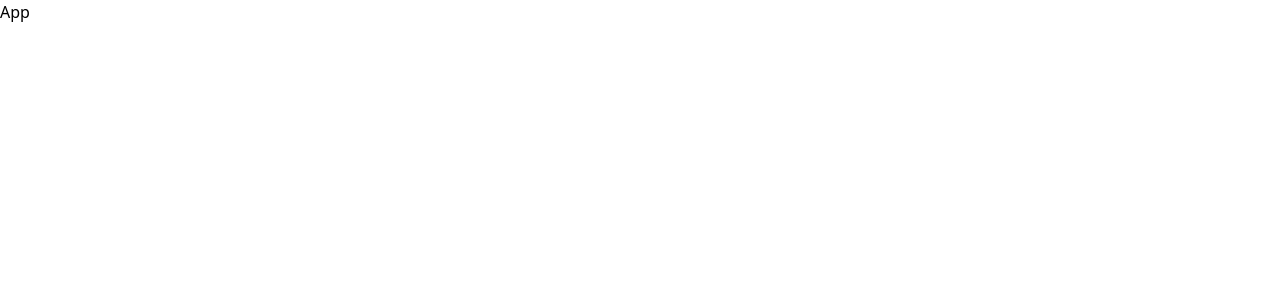
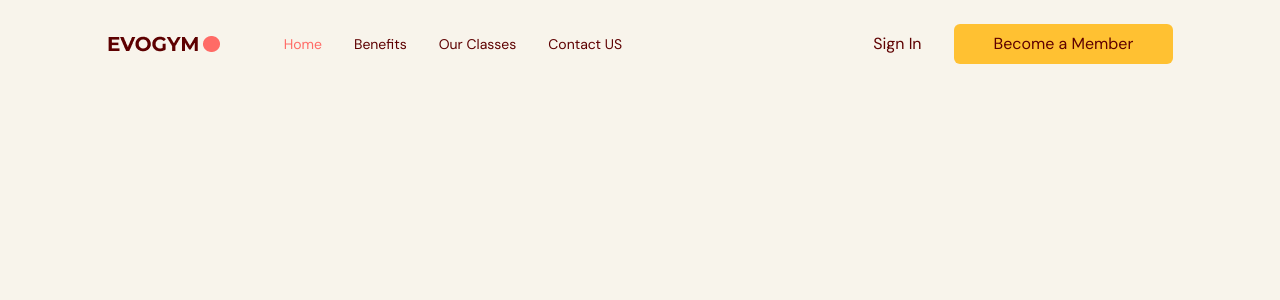
Before and after one commit to ariful-islam-dev/evogym, a React (Vite) app: page / in a window 1280 px wide. Shown: the top 300 px of the page. Built offline with nearby package versions, Linux system fonts and the light colour scheme.

Commit message:
complete the navigation bar

```diff
--- a/package.json
+++ b/package.json
@@ -10,6 +10,7 @@
     "preview": "vite preview"
   },
   "dependencies": {
+    "@heroicons/react": "^2.1.1",
     "framer-motion": "^10.16.16",
     "react": "^18.2.0",
     "react-anchor-link-smooth-scroll": "1.0.12",
--- a/src/App.tsx
+++ b/src/App.tsx
@@ -1,5 +1,31 @@
+import Navbar from "@/scenes/Navbar";
+import { useEffect, useState } from "react";
+import { SelectedPage } from "@/shared/types";
+
+SelectedPage
+
 function App() {
-  return <div className="app">App</div>;
+  const [selectedPage, setSelectedPage]=useState<SelectedPage>(SelectedPage.Home);
+  const [isTopOfPage, setIsTopOfPage]=useState<boolean>(true);
+
+  useEffect(()=>{
+    const handleScroll = ()=>{
+      if(window.scrollY === 0){
+        setIsTopOfPage(true);
+        setSelectedPage(SelectedPage.Home);
+      }
+
+      if(window.scrollY !== 0){
+        setIsTopOfPage(false)
+      }
+
+    }
+    window.addEventListener("scroll", handleScroll);
+    return ()=> window.removeEventListener("scroll", handleScroll);
+  }, [])
+  return <div className="app bg-gray-20">
+    <Navbar isTopOfPage={isTopOfPage} selectedPage={selectedPage} setSelectedPage={setSelectedPage}/>
+  </div>;
 }
 
 export default App;
--- /dev/null
+++ b/src/hooks/useMediaQuery.ts
@@ -0,0 +1,20 @@
+import{ useEffect, useState } from 'react';
+
+
+
+function useMediaQuery(query: string) {
+    const [matches, setMatches] = useState(false);
+
+    useEffect(()=>{
+        const media = window.matchMedia(query);
+        if(media.matches !== matches){
+            setMatches(media.matches);
+        }
+        const listener = ()=> setMatches(media.matches);
+        window.addEventListener("resize", listener);
+        return ()=> window.removeEventListener("resize", listener)
+    }, [matches, query])
+    return matches
+}
+
+export default useMediaQuery;
--- a/src/index.css
+++ b/src/index.css
@@ -1,3 +1,12 @@
+@import url('https://fonts.googleapis.com/css2?family=DM+Sans:opsz,wght@9..40,400;9..40,700&family=Lobster&family=Montserrat:wght@700&family=Roboto+Condensed:wght@400;500;600;700;800;900&display=swap');
+
 @tailwind base;
 @tailwind components;
 @tailwind utilities;
+
+html, body, #root, .app{
+    height: 100%;
+    width: 100%;
+    font-family: "DM Sans", Sans-serif;
+    @apply text-gray-500;
+}
--- /dev/null
+++ b/src/scenes/Navbar/Link.tsx
@@ -0,0 +1,31 @@
+
+
+import { SelectedPage } from '@/shared/types';
+import AnchorLink from 'react-anchor-link-smooth-scroll'
+
+type Props = {
+    page: string;
+    selectedPage: SelectedPage;
+    setSelectedPage: (value: SelectedPage) => void;
+}
+
+function Link({
+    page,
+    selectedPage,
+    setSelectedPage
+}: Props) {
+const lowerCasePage = page.toLowerCase().replace(/ /g, "") as SelectedPage;
+
+
+  return (
+    <AnchorLink
+        className={`${selectedPage === lowerCasePage ? " text-primary-500 ": ""}  transition duration-500 hover:text-primary-300`}
+        href={`#${lowerCasePage}`}
+        onClick={()=> setSelectedPage(lowerCasePage)}
+    >
+        {page}
+    </AnchorLink>
+  )
+}
+
+export default Link
--- /dev/null
+++ b/src/scenes/Navbar/index.tsx
@@ -0,0 +1,79 @@
+// eslint-disable-next-line @typescript-eslint/no-unused-vars
+import {Bars3Icon, XMarkIcon} from "@heroicons/react/24/solid";
+import Logo from "@/assets/Logo.png"
+import Link from "./Link";
+import { SelectedPage } from "@/shared/types";
+import useMediaQuery from "@/hooks/useMediaQuery";
+import { useState } from "react";
+import ActionButton from "@/shared/ActionButton";
+
+type Props = {
+  isTopOfPage: boolean;
+  selectedPage: SelectedPage;
+  setSelectedPage: (value:SelectedPage)=> void;
+
+}
+
+const Navbar = ({ isTopOfPage,selectedPage, setSelectedPage}: Props) => {
+  const flexBetween = "flex items-center justify-between";
+  const [isMenuToggled, setIsMenuToggled]=useState<boolean>(false)
+  const isAboveMediumScreens = useMediaQuery("(min-width: 1060px)");
+  const navbarBackground = isTopOfPage ? "":"bg-primary-100 drop-shadow";
+  return (
+    <nav>
+      <div
+        className={` ${navbarBackground} ${flexBetween} fixed top-0 z-30 w-full py-6`}
+        >
+          <div className={`${flexBetween} mx-auto w-5/6`}>
+            <div className={`${flexBetween} w-full gap-16`}>
+              {/* LEFT SIDE */}
+              <img src={Logo} alt="Logo" />
+              {/* RIGHT SIDE */}
+              {
+                isAboveMediumScreens ? (
+                  <div className={`${flexBetween} w-full`}>
+                <div className={`${flexBetween} gap-8 text-sm`}>
+                  <Link page="Home" selectedPage={selectedPage} setSelectedPage={setSelectedPage}/>
+                  <Link page="Benefits" selectedPage={selectedPage} setSelectedPage={setSelectedPage}/>
+                  <Link page="Our Classes" selectedPage={selectedPage} setSelectedPage={setSelectedPage}/>
+                  <Link page="Contact US" selectedPage={selectedPage} setSelectedPage={setSelectedPage}/>
+
+                </div>
+                <div className={`${flexBetween} gap-8`}>
+                  <p>Sign In </p>
+                  <ActionButton setSelectedPage={setSelectedPage}>Become a Member</ActionButton>
+                </div>
+              </div>
+                ):(
+                  <button className="rounded-full bg-secondary-500 p-2" onClick={()=>{setIsMenuToggled(!isMenuToggled)}}>
+                    <Bars3Icon className="h-6 w-6 text-white"/>
+                  </button>
+                )
+              }
+            </div>
+          </div>
+      </div>
+      {/** MoBILE MENU MODAL */}
+      {!isAboveMediumScreens && isMenuToggled && (
+        <div className="fixed right-0 bottom-0 z-40 h-full w-[300px] bg-primary-100 drop-shadow-xl">
+          {/** clOse icon */}
+          <div className="flex justify-end p-12">
+            <button onClick={()=>{setIsMenuToggled(!isMenuToggled)}}>
+              <XMarkIcon className="h-6 w-6 text-gray-400"/>
+            </button>
+          </div>
+          {/* MENU ITEMS */}
+          <div className="ml-[33%] flex flex-col gap-10 text-2xl">
+                  <Link page="Home" selectedPage={selectedPage} setSelectedPage={setSelectedPage}/>
+                  <Link page="Benefits" selectedPage={selectedPage} setSelectedPage={setSelectedPage}/>
+                  <Link page="Our Classes" selectedPage={selectedPage} setSelectedPage={setSelectedPage}/>
+                  <Link page="Contact US" selectedPage={selectedPage} setSelectedPage={setSelectedPage}/>
+
+                </div>
+        </div>
+      )}
+    </nav>
+  )
+}
+
+export default Navbar
--- /dev/null
+++ b/src/shared/ActionButton.tsx
@@ -0,0 +1,19 @@
+import AnchorLink from "react-anchor-link-smooth-scroll"
+import { SelectedPage } from "./types";
+
+
+type Props = {
+     children: React.ReactNode;
+     setSelectedPage: (value: SelectedPage)=> void;
+}
+
+const ActionButton = ({children, setSelectedPage}: Props) => {
+  return (
+    <AnchorLink className="rounded-md bg-secondary-500 px-10 py-2 hover:bg-primary-500 hover:text-white"
+    onClick={()=> setSelectedPage(SelectedPage.ContactUs)}
+    href={`#${SelectedPage.ContactUs}`}
+    >{children}</AnchorLink>
+  )
+}
+
+export default ActionButton
--- /dev/null
+++ b/src/shared/types.ts
@@ -0,0 +1,6 @@
+export enum SelectedPage {
+    Home = "home",
+    Benefits = "benefits",
+    OurClasses = "ourclasses",
+    ContactUs = "contactus"
+  }
```
Also changed, not shown: 2 other files (tests, documents, lock files or other folders).
